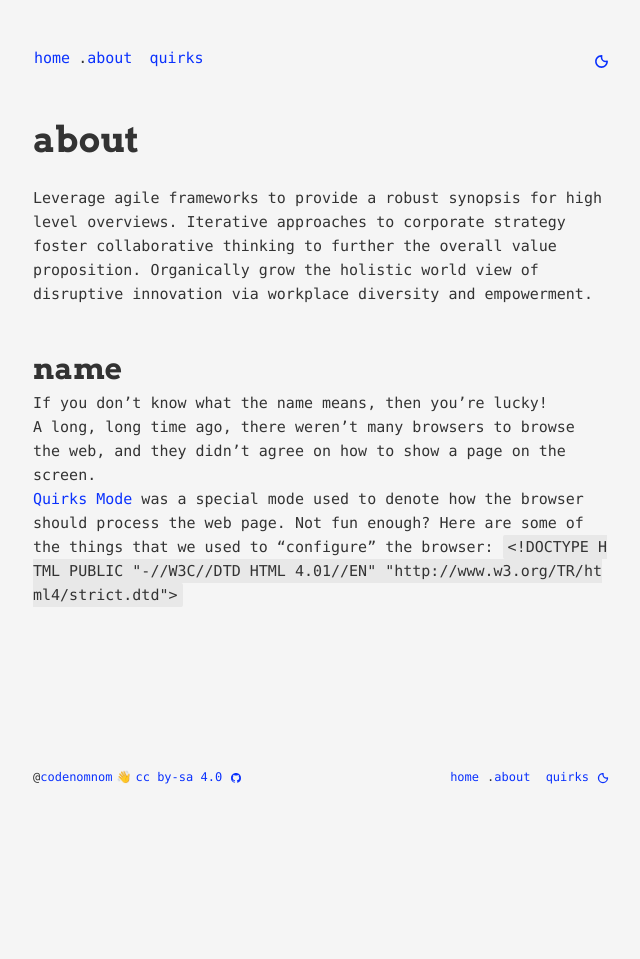
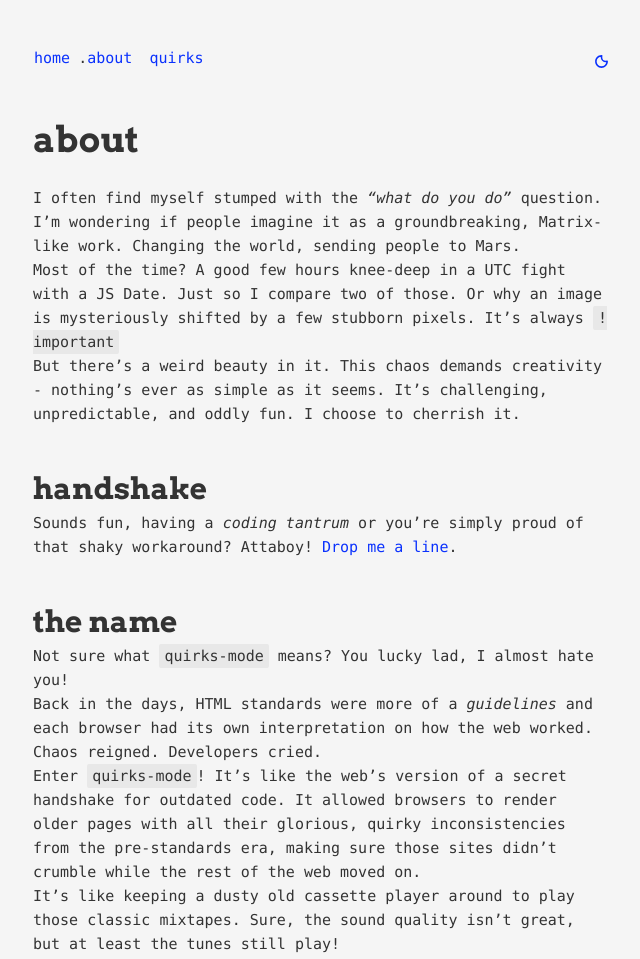
Before and after one commit to codenomnom/quirks-mode, an Astro site: page /about in a window 1280 px wide. Shown: the top 959 px of the page, without its empty margins (319-959 px from the left). Before the commit the page ends 800 px from the top, so only its background shows below. Built offline with nearby package versions, Linux system fonts and the light colour scheme; Astro itself is replaced by a stand-in of ours.

Commit message:
chore: about

```diff
--- a/src/pages/about.md
+++ b/src/pages/about.md
@@ -5,13 +5,32 @@ layout: '../layouts/main.layout.astro'
 
 # about
 
-Leverage agile frameworks to provide a robust synopsis for high level overviews. Iterative approaches to corporate strategy foster collaborative thinking to further the overall value proposition. Organically grow the holistic world view of disruptive innovation via workplace diversity and empowerment.
+I often find myself stumped with the _"what do you do"_ question.
+I'm wondering if people imagine it as a groundbreaking, Matrix-like work.
+Changing the world, sending people to Mars.
 
-## name
+Most of the time? A good few hours knee-deep in a UTC fight with a JS Date.
+Just so I compare two of those. Or why an image is mysteriously shifted by a few stubborn pixels.
+It's always `!important`
 
-If you don't know what the name means, then you're lucky!
+But there's a weird beauty in it. This chaos demands creativity - nothing's ever as simple as it seems.
+It's challenging, unpredictable, and oddly fun. I choose to cherrish it.
 
-A long, long time ago, there weren't many browsers to browse the web, and they didn't agree on how to show a page on the screen.
+## handshake
 
-[Quirks Mode](https://en.wikipedia.org/wiki/Quirks_mode) was a special mode used to denote how the browser should process the web page. Not fun enough? Here are some of the things that we used to "configure" the browser: `<!DOCTYPE HTML PUBLIC "-//W3C//DTD HTML 4.01//EN"
-"http://www.w3.org/TR/html4/strict.dtd">`
+Sounds fun, having a _coding tantrum_ or you're simply proud of that shaky workaround?
+Attaboy!  <a href="https://mailhide.io/e/1FJhhQmU" onclick="popup=window.open('https://mailhide.io/e/1FJhhQmU','mailhidepopup','width=580,height=635'); return false;">Drop me a line</a>.
+
+## the name
+
+Not sure what `quirks-mode` means? You lucky lad, I almost hate you!
+
+Back in the days, HTML standards were more of a _guidelines_ and each browser had its own interpretation on how the web worked.
+Chaos reigned. Developers cried.
+
+Enter `quirks-mode`! It's like the web's version of a secret handshake for outdated code.
+It allowed browsers to render older pages with all their glorious, quirky inconsistencies from the pre-standards era,
+making sure those sites didn't crumble while the rest of the web moved on.
+
+It's like keeping a dusty old cassette player around to play those classic mixtapes.
+Sure, the sound quality isn't great, but at least the tunes still play!
```
